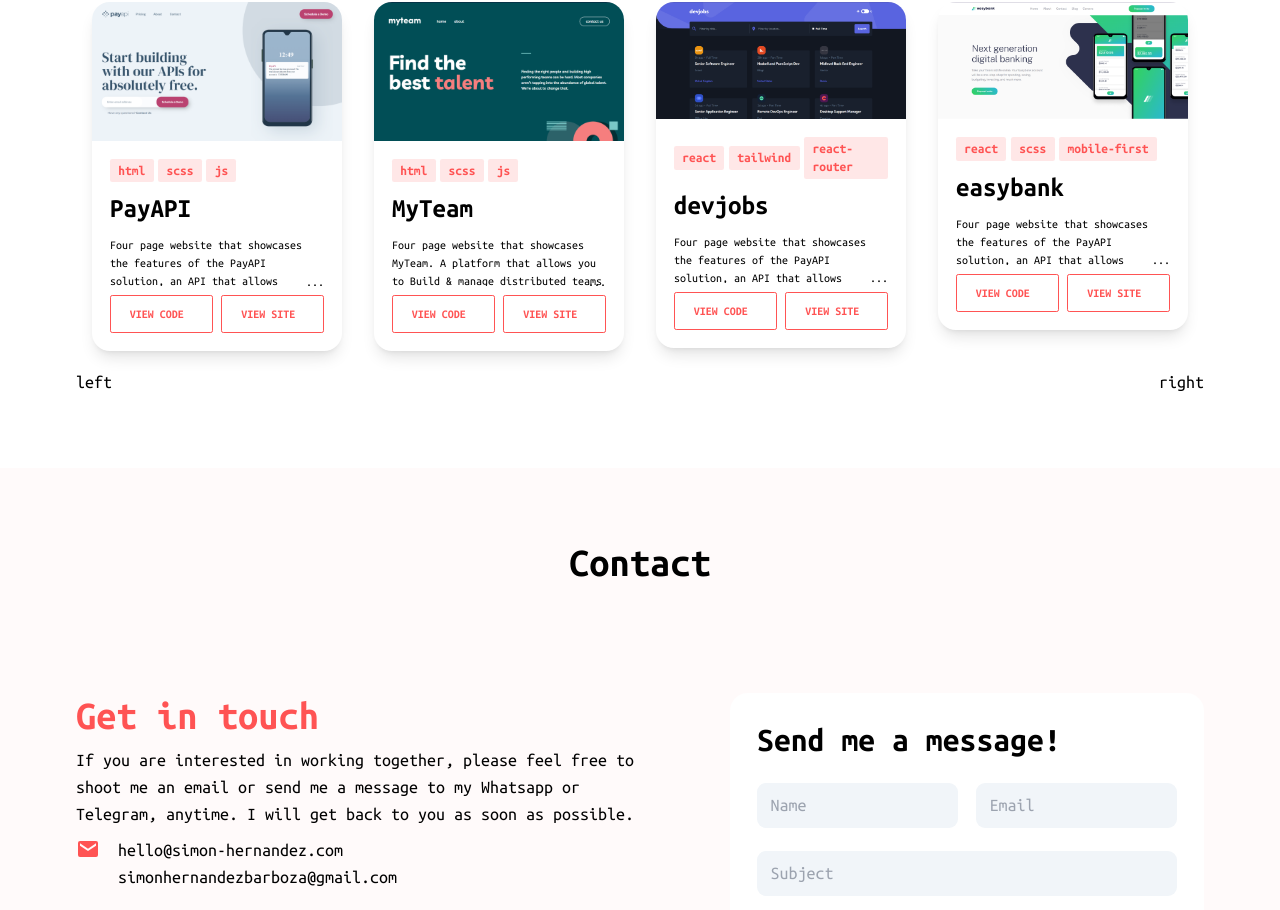
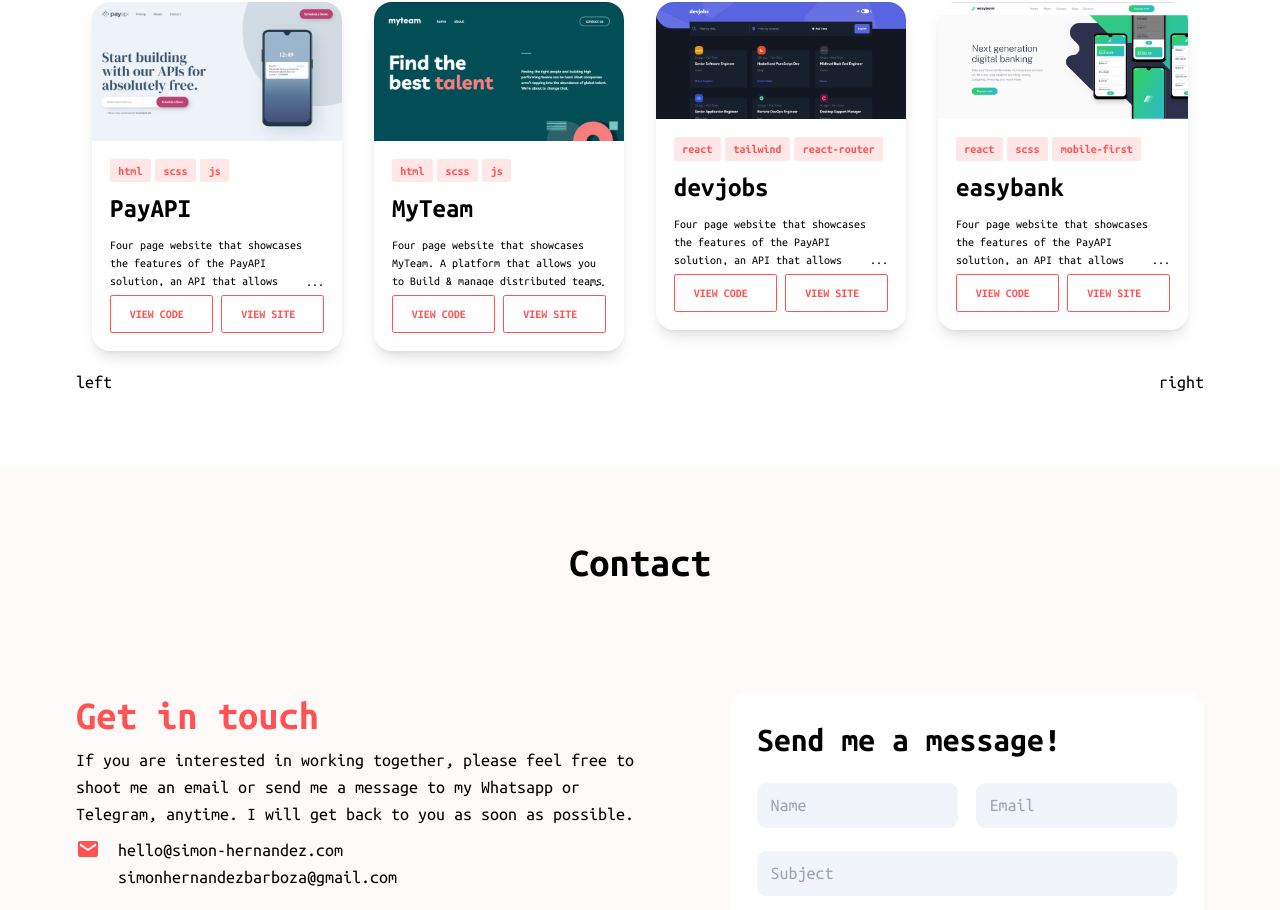
Before and after one commit to simonhernandez/react-portfolio, a React (Vite) app: page / in a window 1280 px wide. Shown: the part 3319-4229 px from the top of the page. Built offline with nearby package versions, Linux system fonts and the light colour scheme.

Commit message:
fix: styles

```diff
--- a/src/components/Project.jsx
+++ b/src/components/Project.jsx
@@ -15,12 +15,12 @@ const Project = ({ id, img, title, description, technologies, link }) => {
         <ul className="flex justify-start items-center">
           {technologies.map((technology, index) => {
             return (
-                <li key={index} className={`bg-primary_light py-[2.777px] px-[8.333px] rounded-sm text-xs font-bold text-primary ${technologies.length - 1 !== index ? 'mr-1' : ''}`}>{technology}</li>
+                <li key={index} className={`bg-primary_light py-[2.777px] px-[8.333px] rounded-sm text-[12px] font-bold text-primary ${technologies.length - 1 !== index ? 'mr-1' : ''}`}>{technology}</li>
             )
           })}
         </ul>
 
-        <h4 className={`${typography.heading4}`}>{title}</h4>
+        <h4 className={`${typography.heading4} truncate`}>{title}</h4>
 
         <p className={`text-[12px] h-[50px] overflow-hidden relative`}>
           {description}
```
